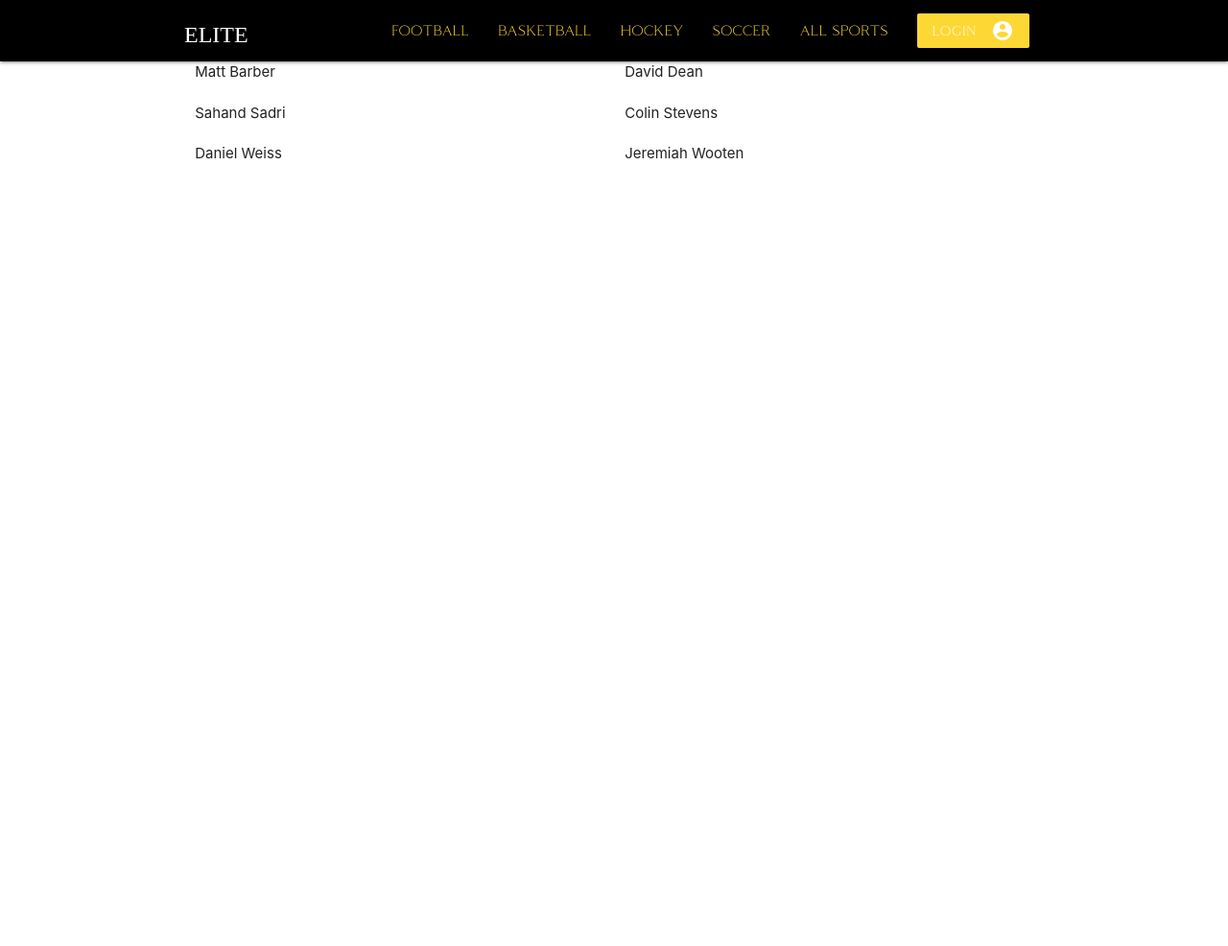
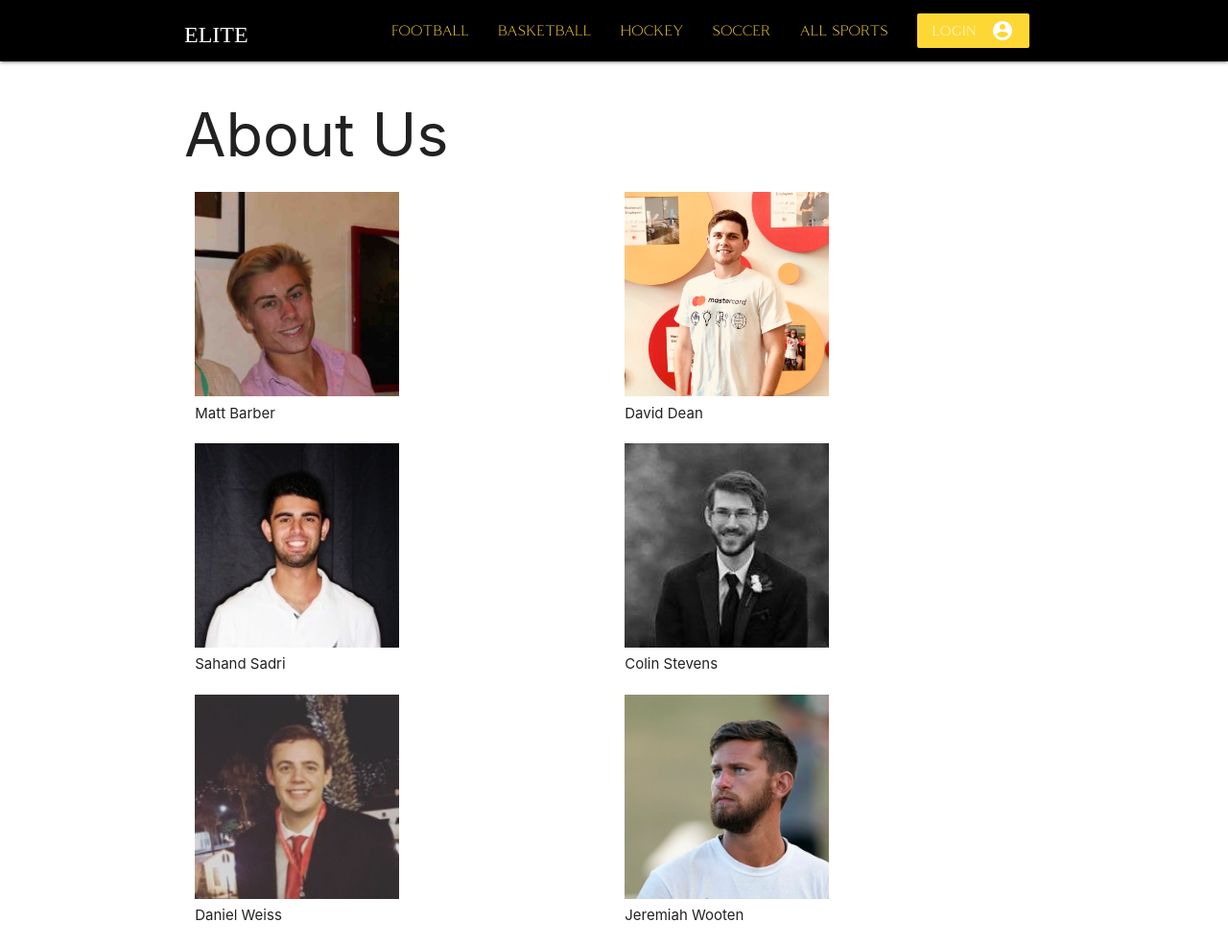
Before and after one commit to sahandian/FrontEndSportsbookElite, a plain HTML site: page aboutUs.html in a window 1280 px wide. Shown: the whole page at 96% size. Before the commit the page ends 800 px from the top, so only its background shows below. Drawn offline with nearby package versions, Linux system fonts and the light colour scheme.

Commit message:
click on the pictures, sends to linkedIn

```diff
--- a/aboutUs.html
+++ b/aboutUs.html
@@ -47,18 +47,47 @@
                   </div>
                 </nav>
                 <!-- add in the about portion here -->
+                <!-- hook everyones linkedin up to their picture, add padding and rounding -->
             <div class="container">
+                <h1>About Us</h1>
                 <div class="row">
-                    <div class="col s6">Matt Barber</div>
-                    <div class="col s6">David Dean</div>
+                    <div class="col s6">
+                        <div><a href="https://www.linkedin.com/in/matthew-barber-295620119/">
+                            <img src="pics/barber.jpeg" width="50%" height="50%"/>
+                        </a>
+                        </div>
+                    <div>Matt Barber</div>
+                    </div>
+                    <div class="col s6">
+                        <div><a href="https://www.linkedin.com/in/david-dean-b7009a95/">
+                                <img src="pics/dean.jpeg"   width="50%" height="50%"/>
+                            </a>
+                        </div>
+                        <div>David Dean</div></div>
                 </div>
                 <div class="row">
-                    <div class="col s6">Sahand Sadri</div>
-                    <div class="col s6">Colin Stevens</div>
+                    <div class="col s6">
+                        <div><a href="https://www.linkedin.com/in/sahandsadri/">
+                        <img src="pics/sadri.jpeg" width="50%" height="50%" />
+                    </a></div>
+                        <div>Sahand Sadri</div></div>
+                    <div class="col s6">
+                        <div><a href="https://www.linkedin.com/in/colinjstevens/">
+                            <img src="pics/stevens.jpeg" width="50%" height="50%" />
+                        </a></div>
+                        <div>Colin Stevens</div></div>
                 </div>
                 <div class="row">
-                    <div class="col s6">Daniel Weiss</div>
-                    <div class="col s6">Jeremiah Wooten</div>
+                    <div class="col s6">
+                        <div><a href="https://www.linkedin.com/in/dan-weiss-772150105/">
+                            <img src="pics/weiss.jpeg" width="50%" height="50%" />
+                        </a></div>
+                        <div>Daniel Weiss</div></div>
+                    <div class="col s6">
+                        <div><a href="https://www.linkedin.com/in/jeremiahwooten/">
+                            <img src="pics/wooten.jpeg" width="50%" height="50%" />
+                        </a></div>
+                        <div>Jeremiah Wooten</div></div>
                 </div>
             </div>
     </div>
```
Also changed, not shown: pics/barber.jpeg (added), pics/dean.jpeg (added), pics/sadri.jpeg (added), pics/stevens.jpeg (added), pics/weiss.jpeg (added), pics/wooten.jpeg (added), 2 other files.
